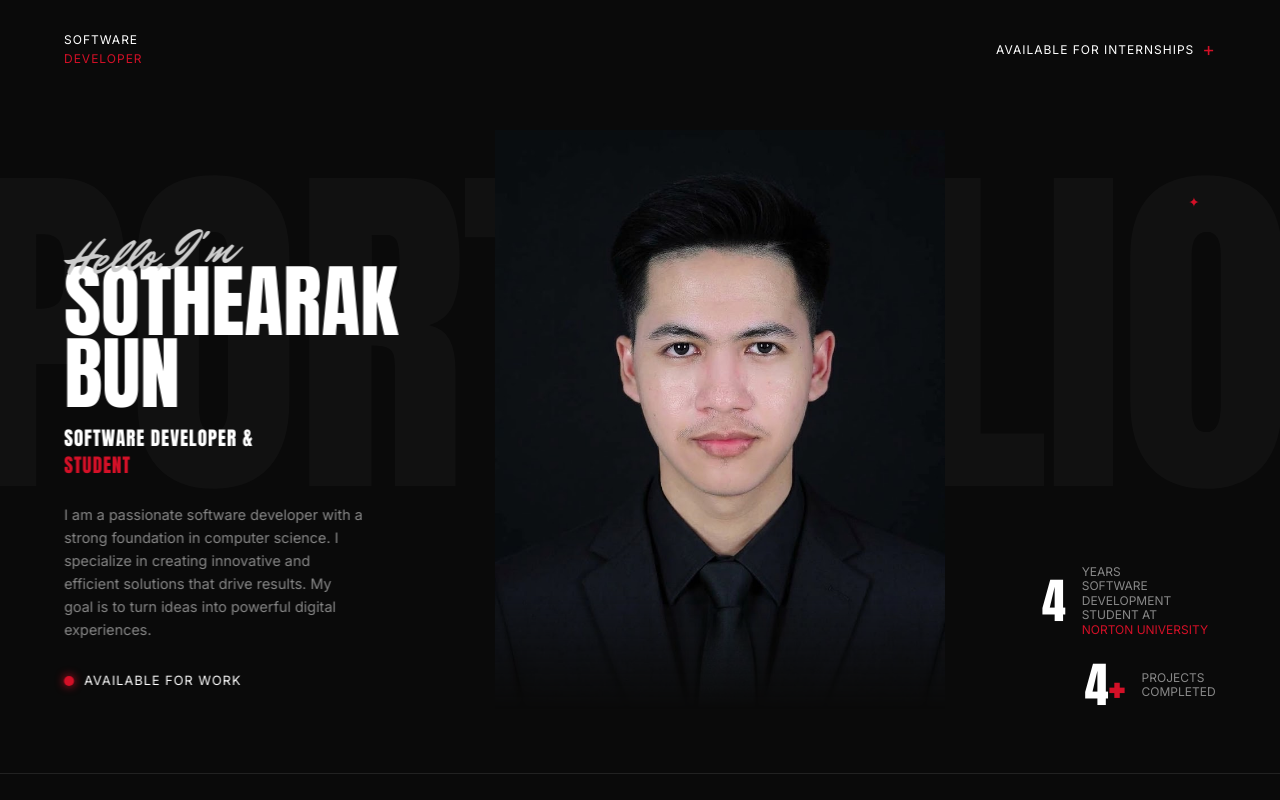
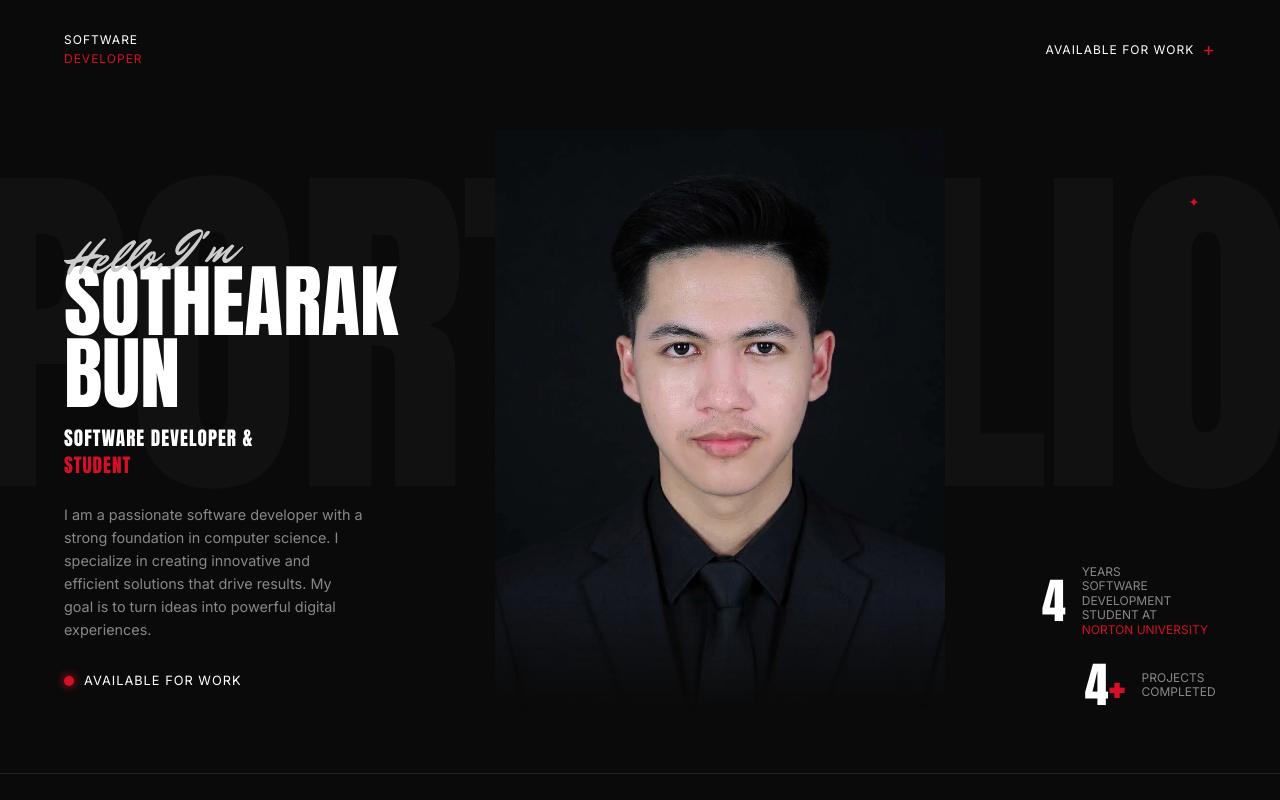
Before and after one commit to not-thearak/portfolio, a React (Vite) app: page / in a window 1280 px wide. Shown: the top 800 px of the page. Built offline with nearby package versions, Linux system fonts and the light colour scheme.

Commit message:
update title

```diff
--- a/src/components/Navbar.jsx
+++ b/src/components/Navbar.jsx
@@ -12,7 +12,7 @@ const Navbar = () => {
         <span style={{ color: 'var(--accent-red)' }}>Developer</span>
       </div>
       <div style={{ display: 'flex', alignItems: 'center', gap: '8px' }}>
-        <span>Available for internships</span>
+        <span>Available for Work</span>
         <span style={{ color: 'var(--accent-red)', fontSize: '1.2rem' }}>+</span>
       </div>
     </nav>
```
